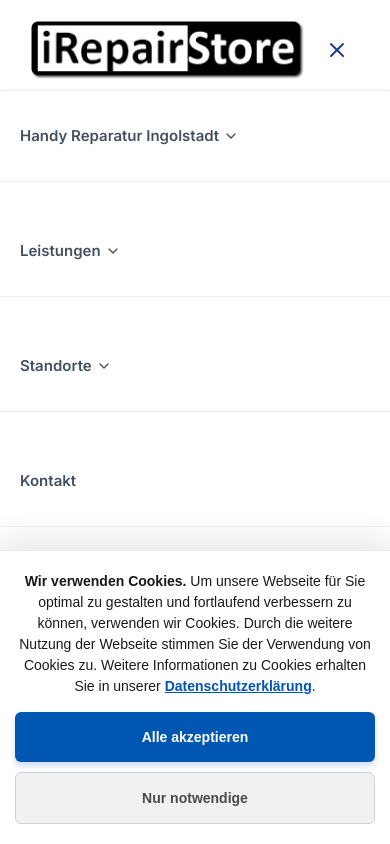
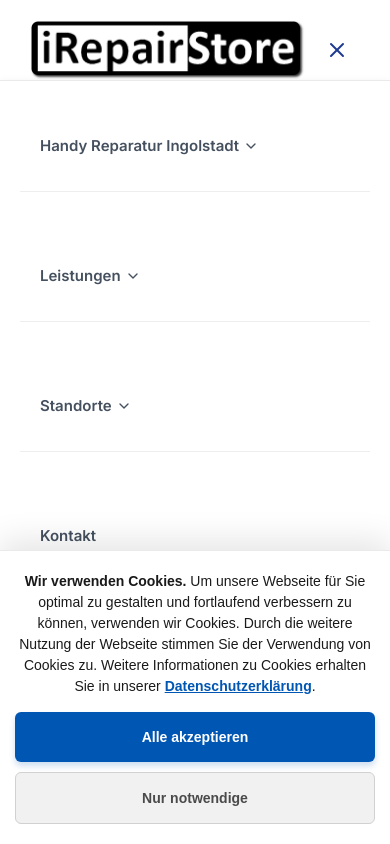
Before and after one commit to PrestiaMedia/iRepair, a React (Vite) app: page / in a window 390 px wide. Both pictures are taken after a click on the button "Hauptmenü". Shown: the top 844 px of the page. Built offline with nearby package versions, Linux system fonts and the light colour scheme; a web font is replaced by a local one.

Commit message:
Fix mobile layout: menu, CTA, bullet points, footer

```diff
--- a/src/components/ContactFooterInfo.jsx
+++ b/src/components/ContactFooterInfo.jsx
@@ -7,19 +7,51 @@ const ContactFooterInfo = () => {
         body, html, #page, #content, .site-content, .site {
           background-color: #ffffff !important;
         }
+        .footer-grid {
+          display: grid;
+          grid-template-columns: repeat(auto-fit, minmax(300px, 1fr));
+          gap: 40px;
+        }
+        .footer-card {
+          display: flex;
+          flex-direction: row;
+          align-items: center;
+          gap: 20px;
+        }
+        .footer-card img {
+          border-radius: 15px;
+          width: 200px;
+          height: 200px;
+          object-fit: cover;
+          flex-shrink: 0;
+        }
+        @media (max-width: 768px) {
+          .footer-card {
+            flex-direction: column;
+            text-align: center;
+          }
+          .footer-card img {
+            width: 100%;
+            height: auto;
+            max-width: 300px;
+          }
+          .footer-card .text-content {
+            text-align: center !important;
+          }
+        }
       `}</style>
       <div style={{ backgroundColor: '#ffffff', width: '100%', padding: '60px 20px', boxSizing: 'border-box' }}>
         <div style={{ maxWidth: '1200px', margin: '0 auto' }}>
 
-          <div style={{ display: 'flex', flexDirection: 'row', justifyContent: 'space-between', alignItems: 'flex-start', gap: '40px' }}>
+          <div className="footer-grid">
 
             {/* Group 1: Stadtmitte */}
-            <div style={{ display: 'flex', flexDirection: 'row', alignItems: 'center', gap: '20px', flex: 1, minWidth: 0 }}>
-              <div style={{ flex: 1, minWidth: 0, textAlign: 'left' }}>
-                <h4 style={{ color: '#1a1a1a', fontSize: '18px', fontWeight: 'bold', margin: '0 0 15px 0', fontFamily: 'sans-serif' }}>
+            <div className="footer-card">
+              <div className="text-content" style={{ flex: 1, minWidth: 0, textAlign: 'left' }}>
+                <h4 style={{ color: '#1a1a1a', fontSize: '20px', fontWeight: 'bold', margin: '0 0 15px 0', fontFamily: 'sans-serif' }}>
                   iRepairStore - Stadtmitte
                 </h4>
-                <div style={{ color: '#4a4a4a', fontSize: '15px', lineHeight: '1.6', fontFamily: 'sans-serif' }}>
+                <div style={{ color: '#4a4a4a', fontSize: '16px', lineHeight: '1.6', fontFamily: 'sans-serif' }}>
                   <p style={{ margin: '0 0 15px 0', color: '#4a4a4a' }}>
                     <strong style={{ color: '#1a1a1a' }}>iRepairStore24-Kiosk049 UG</strong><br />
                     <strong style={{ color: '#1a1a1a' }}>Handy Reparatur Ingolstadt</strong><br />
@@ -27,21 +59,21 @@ const ContactFooterInfo = () => {
                     85049 Ingolstadt
                   </p>
                   <p style={{ margin: 0, color: '#4a4a4a' }}>
-                    Tel: 0841 993517-50<br />
-                    E-Mail: info@irepairstore24.de
+                    Tel: <a href="tel:004984199351750" style={{ color: '#0056b3', textDecoration: 'none', whiteSpace: 'nowrap' }}>0841 993517-50</a><br />
+                    E-Mail: <a href="mailto:info@irepairstore24.de" style={{ color: '#0056b3', textDecoration: 'none', whiteSpace: 'nowrap' }}>info@irepairstore24.de</a>
                   </p>
                 </div>
               </div>
-              <img decoding="async" src="/images/handy-reparatur-stadtmitte.png" alt="Handy Reparatur Stadtmitte" style={{ borderRadius: '15px', width: '200px', height: '200px', objectFit: 'cover', flexShrink: 0 }} />
+              <img decoding="async" src="/images/handy-reparatur-stadtmitte.png" alt="Handy Reparatur Stadtmitte" />
             </div>
 
             {/* Group 2: Westpark */}
-            <div style={{ display: 'flex', flexDirection: 'row', alignItems: 'center', gap: '20px', flex: 1, minWidth: 0 }}>
-              <div style={{ flex: 1, minWidth: 0, textAlign: 'left' }}>
-                <h4 style={{ color: '#1a1a1a', fontSize: '18px', fontWeight: 'bold', margin: '0 0 15px 0', fontFamily: 'sans-serif' }}>
+            <div className="footer-card">
+              <div className="text-content" style={{ flex: 1, minWidth: 0, textAlign: 'left' }}>
+                <h4 style={{ color: '#1a1a1a', fontSize: '20px', fontWeight: 'bold', margin: '0 0 15px 0', fontFamily: 'sans-serif' }}>
                   iRepairStore - Westpark
                 </h4>
-                <div style={{ color: '#4a4a4a', fontSize: '15px', lineHeight: '1.6', fontFamily: 'sans-serif' }}>
+                <div style={{ color: '#4a4a4a', fontSize: '16px', lineHeight: '1.6', fontFamily: 'sans-serif' }}>
                   <p style={{ margin: '0 0 15px 0', color: '#4a4a4a' }}>
                     <strong style={{ color: '#1a1a1a' }}>iRepairStore GmbH</strong><br />
                     <strong style={{ color: '#1a1a1a' }}>Handy Reparatur Am Westpark</strong><br />
@@ -49,12 +81,12 @@ const ContactFooterInfo = () => {
                     85057 Ingolstadt
                   </p>
                   <p style={{ margin: 0, color: '#4a4a4a' }}>
-                    Tel: 0841 900421-29<br />
-                    E-Mail: westpark@irepairstore24.de
+                    Tel: <a href="tel:004984190042129" style={{ color: '#0056b3', textDecoration: 'none', whiteSpace: 'nowrap' }}>0841 900421-29</a><br />
+                    E-Mail: <a href="mailto:westpark@irepairstore24.de" style={{ color: '#0056b3', textDecoration: 'none', whiteSpace: 'nowrap' }}>westpark@irepairstore24.de</a>
                   </p>
                 </div>
               </div>
-              <img decoding="async" src="/images/westpark-ingolstadt-eingang-d.png" alt="Westpark Ingolstadt Eingang D" style={{ borderRadius: '15px', width: '200px', height: '200px', objectFit: 'cover', flexShrink: 0 }} />
+              <img decoding="async" src="/images/westpark-ingolstadt-eingang-d.png" alt="Westpark Ingolstadt Eingang D" />
             </div>
 
           </div>
--- a/src/components/DetailsSection.jsx
+++ b/src/components/DetailsSection.jsx
@@ -37,7 +37,7 @@ const DetailsSection = () => {
 </div>
 </div>
 			<div className="fl-col fl-node-7jn9sxwvt8c1 fl-col-bg-color fl-col-has-cols" data-node="7jn9sxwvt8c1">
-	<div className="fl-col-content fl-node-content"><div className="fl-module fl-module-info-list fl-node-n9q7gmhysv1p" data-node="n9q7gmhysv1p">
+	<div className="fl-col-content fl-node-content"><div className="fl-module fl-module-custom-html fl-node-n9q7gmhysv1p" data-node="n9q7gmhysv1p" style={{ position: 'relative', zIndex: 10 }}>
 	<div className="fl-module-content fl-node-content">
 
 <div className="custom-details-list" style={{ padding: '20px 0' }}>
--- a/src/components/Header.jsx
+++ b/src/components/Header.jsx
@@ -44,35 +44,44 @@ const Header = () => {
               <div className="ast-main-header-bar-alignment">
                 <div className="main-header-bar-navigation">
                   <nav className="site-navigation ast-flex-grow-1 navigation-accessibility" id="primary-site-navigation" aria-label="Seiten-Navigation" itemType="https://schema.org/SiteNavigationElement" itemScope>
-                    <div
-                      className={`main-navigation ${isMobileMenuOpen ? 'toggled' : ''}`}
-                      style={isMobileMenuOpen ? {
-                        display: 'block',
-                        position: 'fixed',
-                        top: '90px', /* Ensure it sits below header */
-                        left: '0',
-                        width: '100vw',
-                        height: 'calc(100vh - 90px)',
-                        overflowY: 'auto',
-                        overflowX: 'hidden',
-                        backgroundColor: '#ffffff',
-                        zIndex: 100000,
-                        padding: '0',
-                        margin: '0',
-                        borderTop: '1px solid #eee'
-                      } : {}}
-                    >
+                    <style>{`
+                      @media (max-width: 921px) {
+                        .main-navigation:not(.toggled) {
+                          display: none !important;
+                        }
+                        .main-navigation.toggled {
+                          display: block !important;
+                          position: fixed !important;
+                          top: 80px !important;
+                          left: 0 !important;
+                          width: 100vw !important;
+                          height: calc(100vh - 80px) !important;
+                          background-color: #ffffff !important;
+                          z-index: 100000 !important;
+                          overflow-y: auto !important;
+                          overflow-x: hidden !important;
+                          padding: 20px !important;
+                          box-sizing: border-box !important;
+                          border-top: 1px solid #eaeaea !important;
+                        }
+                        .main-navigation.toggled ul.main-header-menu {
+                          display: flex !important;
+                          flex-direction: column !important;
+                          width: 100% !important;
+                          margin: 0 !important;
+                          padding: 0 !important;
+                          background-color: transparent !important;
+                        }
+                        .main-navigation.toggled ul.main-header-menu > li {
+                          width: 100% !important;
+                          margin-bottom: 15px !important;
+                        }
+                      }
+                    `}</style>
+                    <div className={`main-navigation ${isMobileMenuOpen ? 'toggled' : ''}`}>
                       <ul
                         id="primary-menu"
                         className="main-header-menu ast-menu-shadow ast-nav-menu ast-flex ast-justify-content-flex-end submenu-with-border ast-mega-menu-enabled"
-                        style={isMobileMenuOpen ? {
-                          display: 'flex',
-                          flexDirection: 'column',
-                          width: '100%',
-                          margin: 0,
-                          padding: '10px 20px',
-                          backgroundColor: '#ffffff'
-                        } : {}}
                       >
 
                         <li id="menu-item-9691" className="menu-item menu-item-type-custom menu-item-object-custom current-menu-item current_page_item menu-item-home current-menu-ancestor current-menu-parent menu-item-has-children menu-item-9691">
--- a/src/components/ServicesSection.jsx
+++ b/src/components/ServicesSection.jsx
@@ -18,11 +18,19 @@ const ServicesSection = () => {
     .custom-cta-banner {
       flex-direction: column !important;
       text-align: center !important;
-      padding: 20px !important;
+      padding: 30px 20px !important;
+      width: calc(100% - 40px) !important;
+      margin: 40px auto !important;
     }
     .custom-cta-banner h3 {
       text-align: center !important;
       margin-bottom: 20px !important;
+    }
+    .custom-cta-banner > div {
+      padding-left: 0 !important;
+      display: flex !important;
+      justify-content: center !important;
+      width: 100% !important;
     }
   }
 `}
@@ -160,8 +168,10 @@ const ServicesSection = () => {
   backgroundColor: '#0056b3',
   padding: '40px',
   borderRadius: '8px',
+  width: 'calc(100% - 40px)',
   maxWidth: '1000px',
   margin: '40px auto',
+  boxSizing: 'border-box',
   boxShadow: '0 4px 15px rgba(0,0,0,0.1)'
 }}>
   <h3 style={{
```
